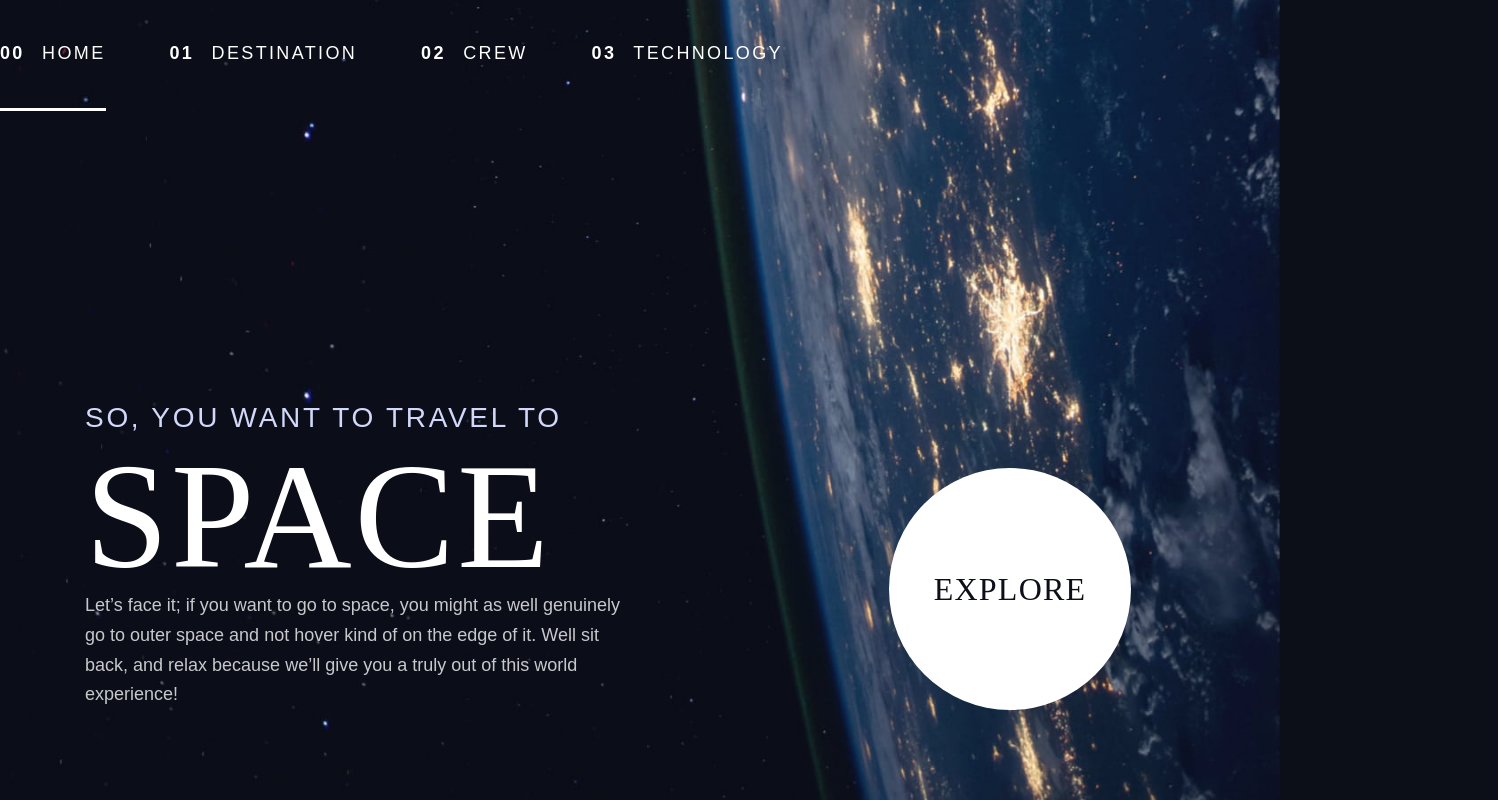
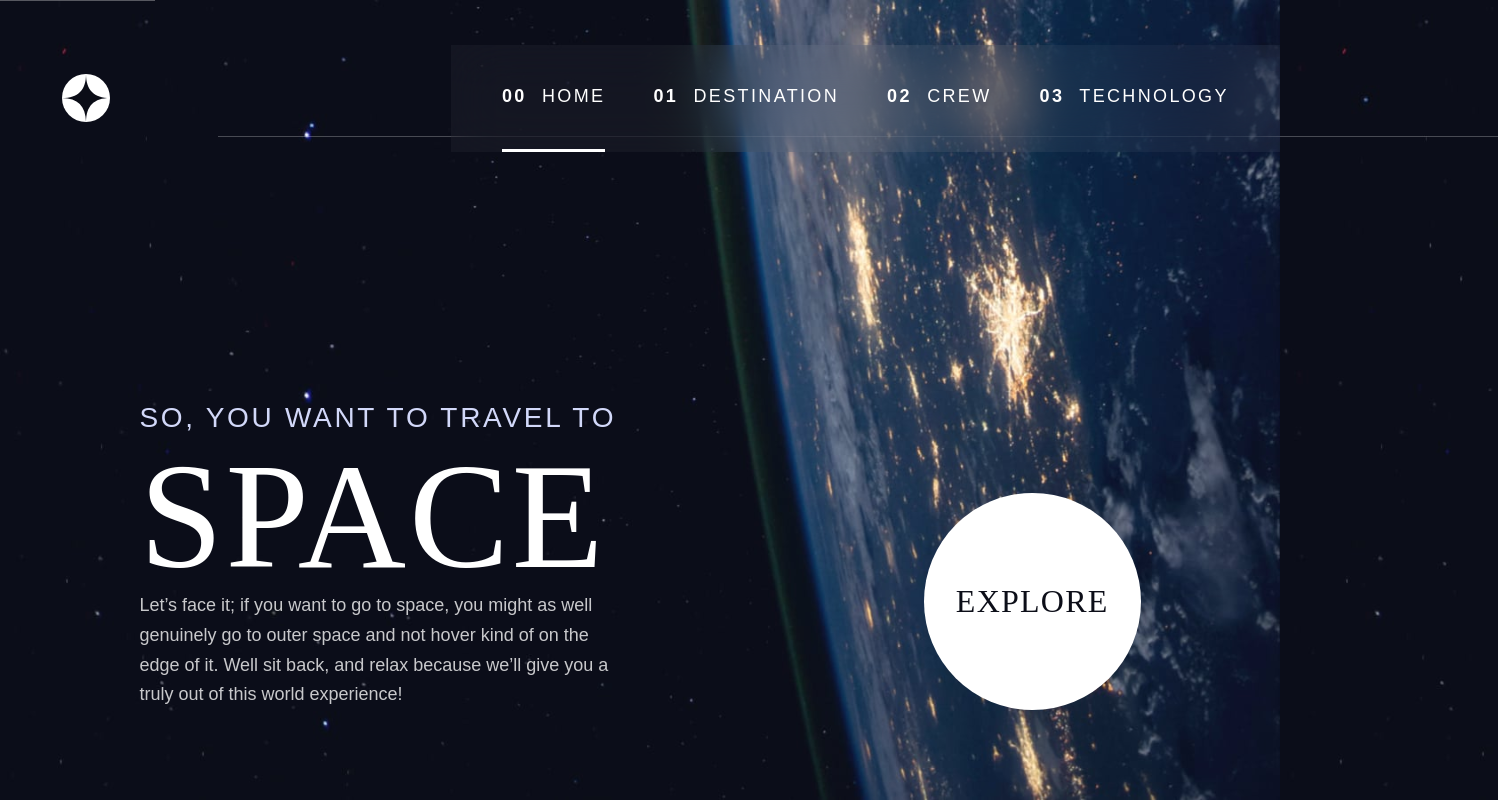
Before and after one commit to ZaidMarrie/fem-space-tourism-website, a website: page src/index.html in a window 1280 px wide. Shown: the whole page, 1498 px wide, since content can reach past the window. Drawn offline with nearby package versions, Linux system fonts and the light colour scheme; files that its build step writes are made by us from their sources.

Commit message:
add styling & functionality to navigation

```diff
--- a/src/index.html
+++ b/src/index.html
@@ -14,26 +14,33 @@
   <script defer src="js/script.js"></script>
 </head>
 <body class="home">
-  <header class="header">
-    <div></div>
+  <div class="line"></div>
+  <a href="#main" class="skip-to-content">Skip to content</a>
+  <header class="header flex">
+    <div class="logo">
+      <img src="../assets/shared/logo.svg" alt="space tourism logo" class="logo__img">
+    </div>
+    <button class="nav-toggle" aria-controls="navigation">
+      <span class="sr-only" aria-expanded="false">Menu</span>
+    </button>
     <nav class="nav">
-      <ul class="nav__list flex">
+      <ul id="navigation" class="nav__list flex" data-visible="false">
         <li class="nav__list--item indicator--underline active">
-          <a href="index.html" class="nav__link ff-sans-cond text-light uppercase ls-3"><span>00</span> Home</a>
+          <a href="index.html" class="nav__link ff-sans-cond text-light uppercase ls-3"><span aria-hidden="true">00</span> Home</a>
         </li>
         <li class="nav__list--item indicator--underline">
-          <a href="destination.html" class="nav__link ff-sans-cond text-light uppercase ls-3"><span>01</span> Destination</a>
+          <a href="destination.html" class="nav__link ff-sans-cond text-light uppercase ls-3"><span aria-hidden="true">01</span> Destination</a>
         </li>
         <li class="nav__list--item indicator--underline">
-          <a href="crew.html" class="nav__link ff-sans-cond text-light uppercase ls-3"><span>02</span> Crew</a>
+          <a href="crew.html" class="nav__link ff-sans-cond text-light uppercase ls-3"><span aria-hidden="true">02</span> Crew</a>
         </li>
         <li class="nav__list--item indicator--underline">
-          <a href="technology.html" class="nav__link ff-sans-cond text-light uppercase ls-3"><span>03</span> Technology</a>
+          <a href="technology.html" class="nav__link ff-sans-cond text-light uppercase ls-3"><span aria-hidden="true">03</span> Technology</a>
         </li>
       </ul>
     </nav>
   </header>
-  <main class="container container--grid">
+  <main id="main" class="container container--grid">
     <div class="grid-col-1">
       <h1 class="ff-sans-cond fs-500 text-accent uppercase ls-2">So, you want to travel to <span class="d-block ff-serif fs-900 text-light">Space</span></h1>
       <p>Let’s face it; if you want to go to space, you might as well genuinely go to
--- a/src/js/script.js
+++ b/src/js/script.js
@@ -1,3 +1,17 @@
-fetch('../../data.json')
-    .then(res => res.json())
-    .then(data => console.log(data))
+const menuToggleBtn = document.querySelector('.nav-toggle')
+const navMenu = document.getElementById('navigation')
+
+// Toggle navMenu open/close
+function toggleMenu(event) {
+    const visibility = navMenu.getAttribute('data-visible')
+
+    if(visibility === 'false') {
+        navMenu.setAttribute('data-visible', true)
+        menuToggleBtn.setAttribute('aria-expanded', true)
+    } else {
+        navMenu.setAttribute('data-visible', false)
+        menuToggleBtn.setAttribute('aria-expanded', false)
+    }
+}
+
+menuToggleBtn.addEventListener('click', toggleMenu)
--- a/src/scss/components/_index.scss
+++ b/src/scss/components/_index.scss
@@ -1,3 +1,4 @@
 @forward 'navigation';
 @forward 'buttons';
 @forward 'tabs';
+@forward 'line';
--- a/src/scss/components/buttons.scss
+++ b/src/scss/components/buttons.scss
@@ -2,6 +2,7 @@
 
 .btn-large {
     width: 100%;
+    min-width: 150px;
     max-width: 150px;
     aspect-ratio: 1;
     border-radius: 50%;
@@ -13,12 +14,11 @@
     letter-spacing: 1.25px;
 
     @include breakpoint(medium) {
-        width: 242px;
+        max-width: 242px;
         font-size: rem(26);
     }
 
     @include breakpoint(large) {
-        min-width: 242px;
         max-width: 274px;
         margin-right: 2em;
         font-size: rem(32);
@@ -45,3 +45,47 @@
         }
     }
 }
+
+// Navigation toggle button
+.nav-toggle {
+    display: none;
+
+    @include breakpoint-down(small) {
+        display: block;
+        position: absolute;
+        top: 50%;
+        right: rem(24);
+        z-index: 100;
+        width: 24px;
+        height: 24px;
+        background-color: transparent;
+        background-repeat: no-repeat;
+        background-position: center;
+        background-image: url('../assets/shared/icon-hamburger.svg');
+        transform: translateY(-50%);
+
+        &[aria-expanded='true'] {
+            background-image: url('../assets/shared/icon-close.svg');
+        }
+
+        &:focus-visible {
+            outline: 2px solid #D0D6F9;
+            outline-offset: 2px;
+        }
+    }
+}
+
+.skip-to-content {
+    position: absolute;
+    z-index: 9999;
+    background: hsl( var(--clr-light) );
+    color: hsl( var(--clr-dark) );
+    padding: .5em 1em;
+    margin-inline: auto;
+    transform: translateY(-100%);
+    transition: transform 250ms ease-in;
+}
+
+.skip-to-content:focus {
+    transform: translateY(0);
+}
--- a/src/scss/components/interactive-elements.scss
+++ /dev/null
@@ -1,36 +0,0 @@
-@use '../util' as *;
-
-/* ------------------- */
-/* Buttons             */
-/* ------------------- */
-
-.btn-large {
-    margin: 8em;
-    display: grid;
-    place-items: center;
-    width: rem(275);
-    height: rem(275);
-    border-radius: 50%;
-    position: relative;
-}
-
-.btn-large::after {
-    content: '';
-    position: absolute;
-    width: 100%;
-    height: 100%;
-    top: 0;
-    left: 0;
-    border-radius: 50%;
-    background: hsl( var(--clr-light), .15);
-    transition: transform 350ms ease-out;
-}
-
-.btn-large:hover::after,
-.btn-large:focus::after {
-    transform: scale(1.65);
-}
-
-/* ------------------- */
-/* Tabs                */
-/* ------------------- */
--- /dev/null
+++ b/src/scss/components/line.scss
@@ -0,0 +1,15 @@
+@use '../util' as *;
+
+.line {
+    height: 1px;
+    width: 100%;
+    position: absolute;
+    top: 17%;
+    left: 17%;
+    right: 0;
+    background: hsla( var(--clr-light) , .25 );
+
+    @include breakpoint-down(medium) {
+        display: none;
+    }
+}
--- a/src/scss/components/navigation.scss
+++ b/src/scss/components/navigation.scss
@@ -1,10 +1,80 @@
 @use '../util' as *;
 
-.nav__list {
-    --gap: 4rem;
+.header {
+    position: relative;
+    align-items: center;
+    justify-content: space-between;
+    padding-top: em(24);
+    padding-left: em(24);
+
+    @include breakpoint(medium) {
+        padding-top: 0;
+        padding-left: em(40);
+    }
+
+    @include breakpoint(large) {
+        padding-top: em(40);
+        padding-left: em(55);
+    }
 }
 
-.nav__link > span {
-    font-weight: 700;
-    padding-right: 10px;
+.nav {
+
+    // Mobile Nav Only
+    &__list--item.indicator--underline {
+        @include breakpoint-down(small) {
+            border: 0;
+            padding-block: 11px;
+            &.active {
+                border-right: 4px solid hsl( var(--clr-light) );
+            }
+        }
+    }
+
+    // Navigation <ul>
+    &__list {
+        --gap: min(2.3125rem, 5vw);
+        padding: 0;
+        background: hsla( var(--clr-dark), 0.9 );
+
+        @include breakpoint-down(small) {
+            --gap: 1.5625rem;
+            padding: rem(100) 0 rem(300) em(32);
+            flex-direction: column;
+            position: fixed;
+            inset: 0 0 0 31.5%;
+            z-index: 99;
+            transform: translateX(100%);
+            transition: transform 350ms ease-in-out;
+
+            &[data-visible='true'] {
+                transform: translateX(0);
+            }
+        }
+
+        @include breakpoint(medium) {
+            padding-inline: clamp(2rem,4vw,7rem);
+        }
+
+        @include breakpoint(large) {
+            --gap: min(3rem, 4.5vw);
+        }
+    }
+
+    // Numbers in navigation links
+    &__link > span {
+        font-weight: 700;
+        padding-right: min(10px, 1vmin);
+
+        @media (min-width: 35em) and (max-width: 51.9375em) {
+            display: none;
+        }
+    }
 }
+
+@supports (backdrop-filter: blur(2px)) {
+    .nav__list {
+        background: hsla( var(--clr-light), 0.04 );
+        backdrop-filter: blur(27px);
+    }
+}
--- a/src/scss/components/tabs.scss
+++ b/src/scss/components/tabs.scss
@@ -10,8 +10,9 @@
 /* Underline Style       */
 /* ===================== */
 .indicator--underline {
+    --underline-gap: 2.3125rem;
     cursor: pointer;
-    padding: em(35) 0;
+    padding: var(--underline-gap) 0;
     border-bottom: 3px solid hsla( var(--clr-light) , 0);
 
     &:hover,
--- a/src/scss/globals/boilerplate.scss
+++ b/src/scss/globals/boilerplate.scss
@@ -40,6 +40,7 @@ body {
 
     background-size: cover;
     background-position: center;
+    overflow-x: hidden;
 }
 
 img,
--- a/src/scss/globals/layout.scss
+++ b/src/scss/globals/layout.scss
@@ -35,12 +35,14 @@
 	place-items: center;
 	@include breakpoint(large) {
 		align-self: end;
+		padding-inline: calc(3vmax + 1rem);
 		padding-bottom: rem(90);
 		column-gap: var(--gap, 1rem);
 		grid-template-columns: repeat(2, 1fr);
 
 		& > .grid-col-1 {
 			grid-column: 1;
+			justify-self: start;
 		}
 		& > .grid-col-2 {
 			grid-column: 2;
--- a/src/scss/util/breakpoints.scss
+++ b/src/scss/util/breakpoints.scss
@@ -5,14 +5,33 @@ $breakpoints: (
 	'xlarge': '90em',
 );
 
+// 559px, 831px, 1439px
+$breakpoints-down: (
+    'small': '34.9375em',
+	'medium': '51.9375em',
+	'large': '89.9375em',
+);
+
+// Media Query with min-width
 @mixin breakpoint($size) {
 	@if map-has-key($breakpoints, $size) {
         @media (min-width: map-get($breakpoints, $size)) {
             @content;
         }
     }
-
     @else {
         @warn "TypeErr: `#{$size}`. " + "Available breakpoints are: #{map-keys($breakpoints)}.";
     }
 }
+
+// Media Query with max-width
+@mixin breakpoint-down($size) {
+	@if map-has-key($breakpoints-down, $size) {
+        @media (max-width: map-get($breakpoints-down, $size)) {
+            @content;
+        }
+    }
+    @else {
+        @warn "TypeErr: `#{$size}`. " + "Available breakpoints are: #{map-keys($breakpoints-down)}.";
+    }
+}
```
